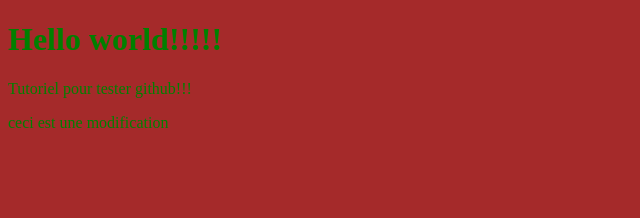
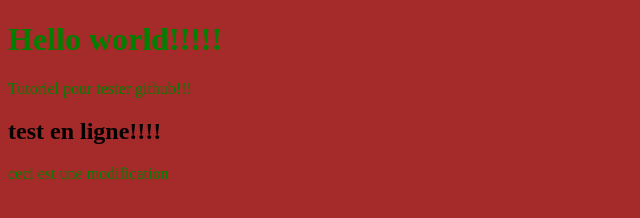
Before and after one commit to Aziz-Diallo/github-test, a plain HTML site: page index.html in a window 1280 px wide. Shown: the whole page, without its empty margins (0-640 px from the left). Drawn offline with Linux system fonts and the light colour scheme.

Commit message:
ajout file2 et modification index1.html

```diff
--- a/index.html
+++ b/index.html
@@ -17,6 +17,7 @@
             Hello world!!!!!
         </h1>
         <p>Tutoriel pour tester github!!!</p>
+        <h2>test en ligne!!!!</h2>
         <p>ceci est une modification</p>
 
     </body>
```
Also changed, not shown: file2.html (added, +1 -0 lines).
